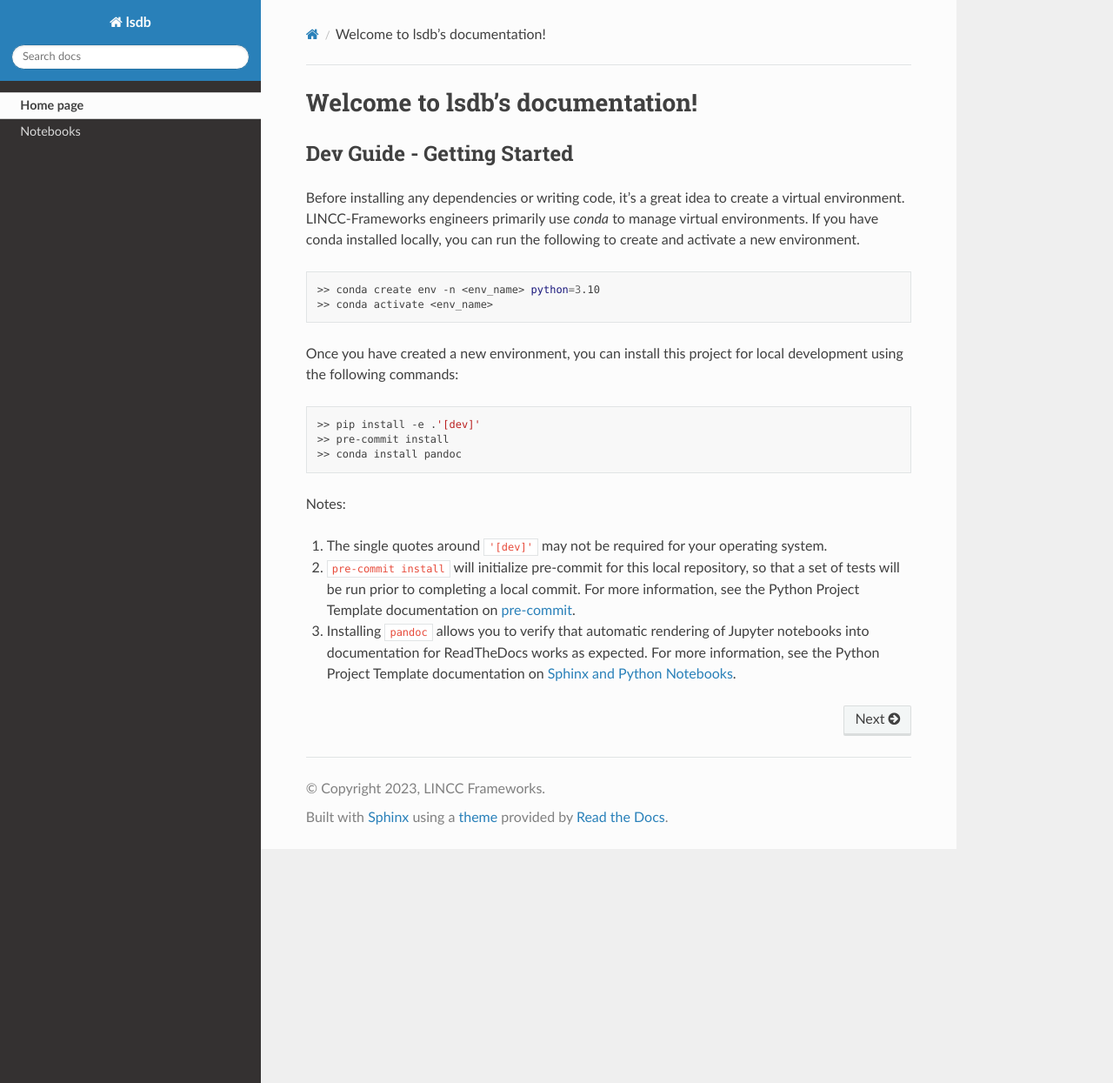
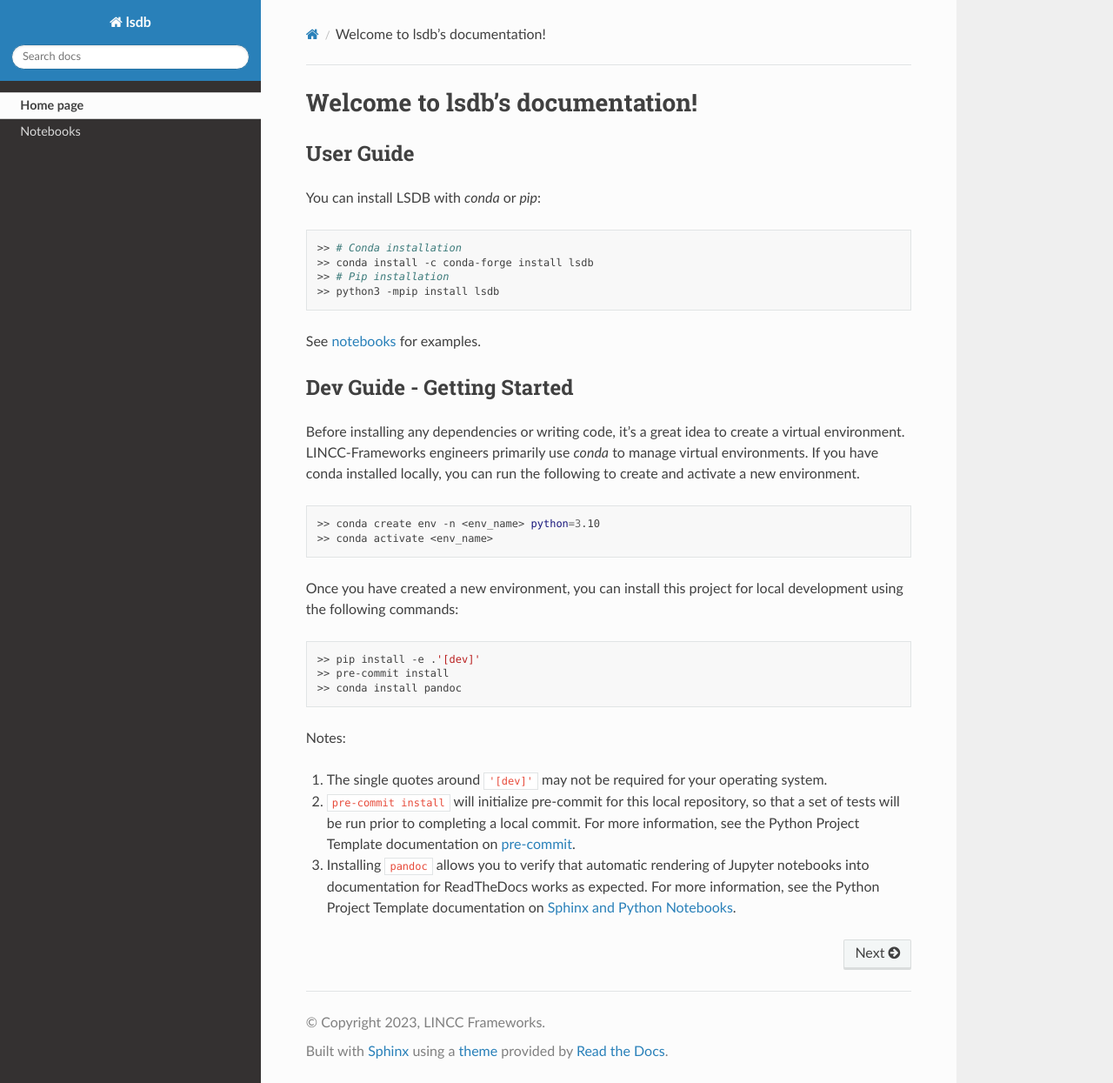
Before and after one commit to astronomy-commons/lsdb, a Sphinx documentation site: the page built from docs/index.rst, in a window 1280 px wide and 1245 px high. Shown: the whole window at 87% size. Built offline with Sphinx 7.4.7 and the Read the Docs theme 2.0.0, drawn with Linux system fonts in a browser that asks for light colours; pages that are not in the unit, such as notebooks, are missing from menus.

```diff
--- a/docs/index.rst
+++ b/docs/index.rst
@@ -4,6 +4,20 @@
 
 Welcome to lsdb's documentation!
 ========================================================================================
+
+User Guide
+----------
+
+You can install LSDB with `conda` or `pip`:
+
+.. code-block:: bash
+
+   >> # Conda installation
+   >> conda install -c conda-forge install lsdb
+   >> # Pip installation
+   >> python3 -mpip install lsdb
+
+See `notebooks <notebooks>`_ for examples.
 
 Dev Guide - Getting Started
 ---------------------------
--- a/docs/notebooks.rst
+++ b/docs/notebooks.rst
@@ -4,4 +4,5 @@
 .. toctree::
     :maxdepth: 1
 
+    Cross-match ZTF BTS and NGC <notebooks/ztf_bts-ngc>
     Import catalogs <notebooks/import_catalogs>
```
Also changed, not shown: docs/notebooks/ztf_bts-ngc.ipynb (added).
